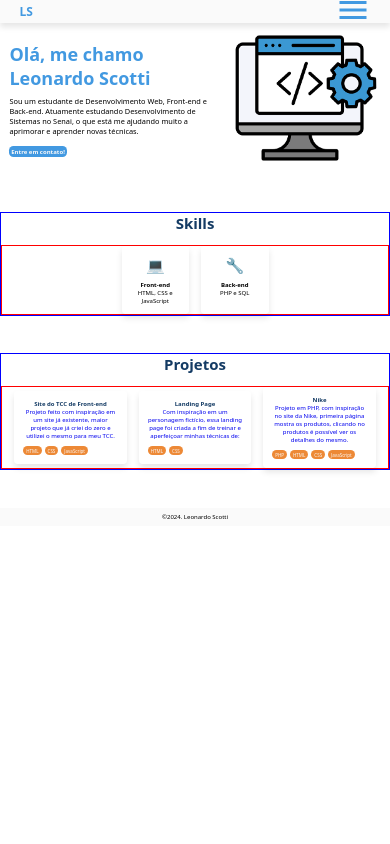
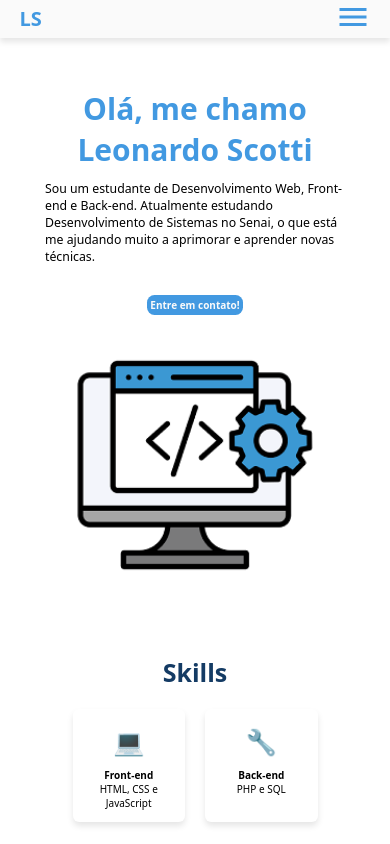
Before and after one commit to leonardo-scotti/portfolio, a plain HTML site: page index.html in a window 390 px wide. Shown: the top 844 px of the page. Drawn offline with Linux system fonts and the light colour scheme.

Commit message:
Estilizando mobile

```diff
--- a/css/style.css
+++ b/css/style.css
@@ -141,18 +141,42 @@ menu a {
 
 @media screen and (max-width: 418px) {
     * {
-        font-size: 6px;
+        font-size: 12px;
+    }
+    .container-sobre {
+        flex-direction: column;
+        padding: 0 3.75rem;
+    }
+    .text-sobre {
+        width: 100%;
+        display: flex;
+        justify-content: center;
+        align-items: center;
+        flex-direction: column;
+    }
+    .text-sobre h1 {
+        width: 30rem;
+        margin-top: 5rem;
+        text-align: center;
+        align-self: center;
+    }
+    .text-sobre p {
+        font-size: 1rem;
+        width: 30rem;
+    }
+    .dev-img {
+        left: 5rem;
+        align-self: center;
     }
 }
 
-@media screen and (max-width: 375px) {
+@media screen and (max-width: 400px) {
     * {
         font-size: 10px;
     }
     .container-sobre {
         flex-direction: column;
         padding: 0 3.75rem;
-        border: 1px solid red;
     }
     .text-sobre {
         width: 100%;
@@ -229,7 +253,6 @@ main {
     justify-content: center;
     align-items: center;
     gap: 2rem;
-    border: 1px solid red;
 }
 
 .skill {
@@ -258,7 +281,6 @@ main {
     justify-content: center;
     align-items: center;
     gap: 2rem;
-    border: 1px solid red;
 }
 
 .project {
@@ -301,7 +323,6 @@ main {
 #projetos,
 #skills {
     margin: var(--100px) 0;
-    border: 1px solid blue;
 }
 
 footer {
--- a/index.html
+++ b/index.html
@@ -31,7 +31,7 @@
         <section id="sobre" class="container-sobre fade-in">
             <div class="text-sobre">
                 <h1>Olá, me chamo Leonardo Scotti </h1>
-                <p>Sou um estudante de Desenvolvimento Web, Front-end e Back-end. Atuamente estudando Desenvolvimento de Sistemas no Senai, o que está me ajudando muito a aprimorar e aprender novas técnicas.</p>
+                <p>Sou um estudante de Desenvolvimento Web, Front-end e Back-end. Atualmente estudando Desenvolvimento de Sistemas no Senai, o que está me ajudando muito a aprimorar e aprender novas técnicas.</p>
                 <a href="">Entre em contato!</a>
             </div>
             <div class="dev-img">
```
